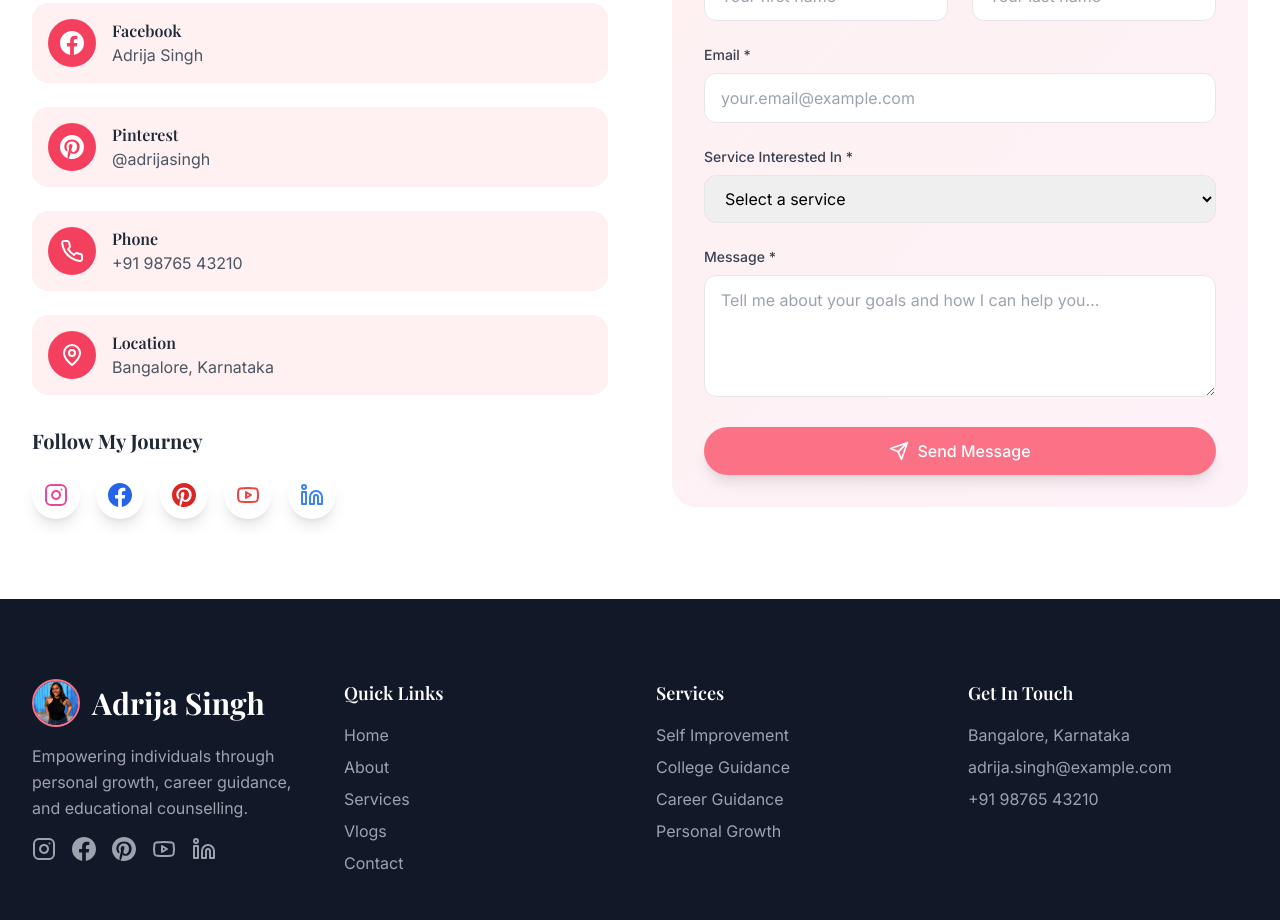
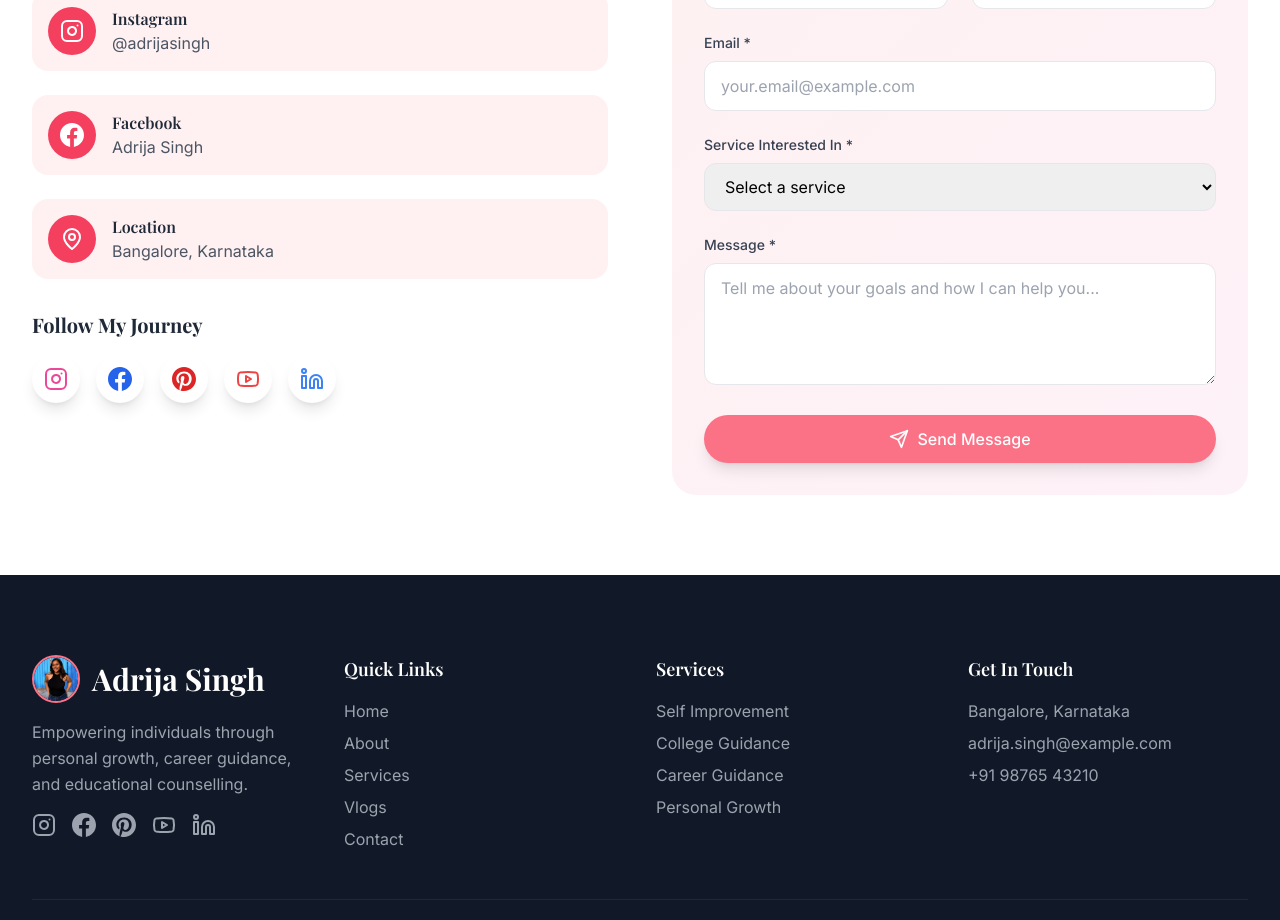
Before and after one commit to SujalNayaka/Adrija-Portfolio, a React (Vite) app: page / in a window 1280 px wide. Shown: the part 5120-6040 px from the top of the page. Built offline with nearby package versions, Linux system fonts and the light colour scheme.

Commit message:
Update Contact.tsx

```diff
--- a/src/components/Contact.tsx
+++ b/src/components/Contact.tsx
@@ -40,18 +40,6 @@ const Contact = () => {
       href: "https://www.facebook.com/share/16xPCQdriy/?mibextid=wwXIfr"
     },
     {
-      icon: PinterestIcon,
-      title: "Pinterest",
-      value: "@adrijasingh",
-      href: "https://pin.it/6SpsvTH48"
-    },
-    {
-      icon: Phone,
-      title: "Phone",
-      value: "+91 98765 43210",
-      href: "tel:+919876543210"
-    },
-    {
       icon: MapPin,
       title: "Location",
       value: "Bangalore, Karnataka",
@@ -87,7 +75,7 @@ const Contact = () => {
     {
       icon: Linkedin,
       name: "LinkedIn",
-      href: "linkedin.com/in/adrija-singh-34737a2a1?utm_source=share&utm_campaign=share_via&utm_content=profile&utm_medium=android_app",
+      href: "https://www.linkedin.com/in/adrijasingh?utm_source=share&utm_campaign=share_via&utm_content=profile&utm_medium=ios_app",
       color: "text-blue-500 hover:text-blue-600"
     }
   ];
```
